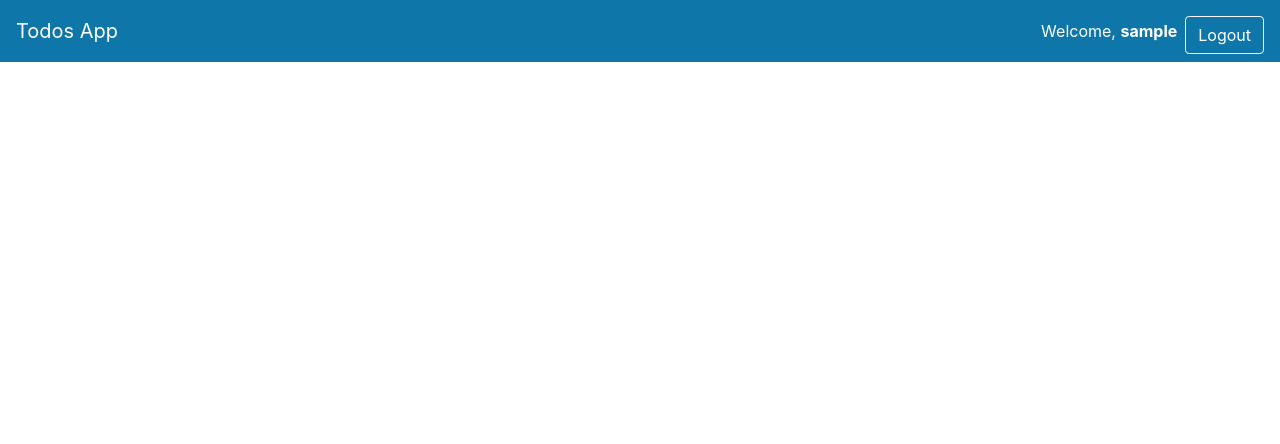
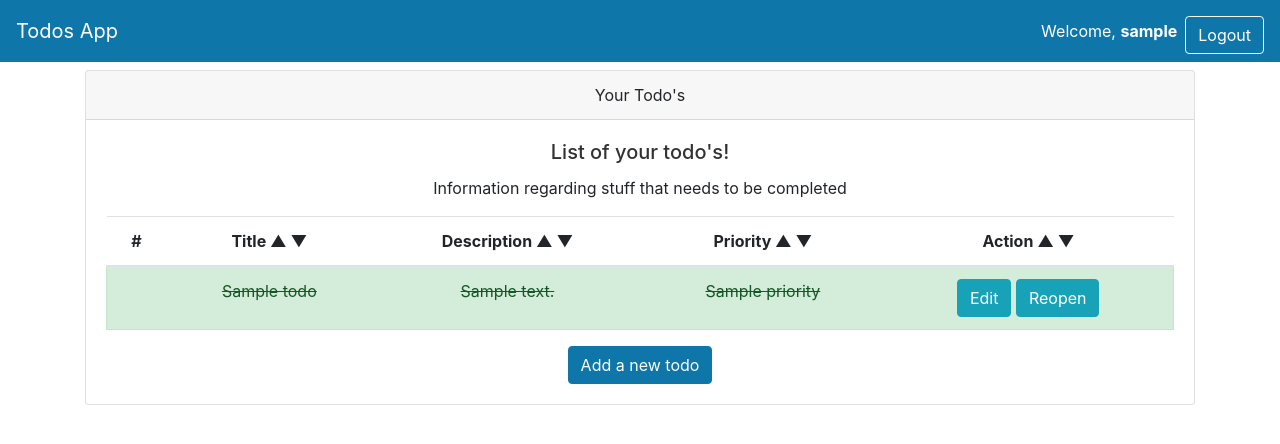
Before and after one commit to yykhysn/TodoApp, a FastAPI app: template templates/todos/todo.html in a window 1280 px wide. Shown: the top 444 px of the page. Run offline with FastAPI, Linux system fonts and the light colour scheme; the template is opened without the code that fills it: most values are stand-ins (such as "Sample title", 1, 10 or a date in 2020); some libraries are stand-ins or nearby versions.

Commit message:
feat: complete "todo.html" to render all user todos.

```diff
--- a/templates/todos/todo.html
+++ b/templates/todos/todo.html
@@ -8,6 +8,66 @@
 </head>
 <body>
     {% include "navbar.html" %}
+    <div class="container">
+        <div class="card text-center">
+            <div class="card-header">Your Todo's</div>
+            <div class="card-body">
+                <h5 class="card-title">List of your todo's!</h5>
+                <p class="card-text">Information regarding stuff that needs to be completed</p>
+                <table class="table table-hover">
+                    <thead>
+                        <tr>
+                            <th scope="col">#</th>
+                            <th scope="col" data-sort-key="title">Title
+                                <span class="arrow-up" data-sort-order="asc">▲</span>
+                                <span class="arrow-down" data-sort-order="desc">▼</span>
+                            </th>
+                            <th scope="col" data-sort-key="description">Description
+                                <span class="arrow-up" data-sort-order="asc">▲</span>
+                                <span class="arrow-down" data-sort-order="desc">▼</span>
+                            </th>
+                            <th scope="col" data-sort-key="priority">Priority
+                                <span class="arrow-up" data-sort-order="asc">▲</span>
+                                <span class="arrow-down" data-sort-order="desc">▼</span>
+                            </th>
+                            <th scope="col" data-sort-key="action">Action
+                                <span class="arrow-up" data-sort-order="asc">▲</span>
+                                <span class="arrow-down" data-sort-order="desc">▼</span>
+                            </th>
+                        </tr>
+                    </thead>
+                    <tbody id="todosTableBody">
+                        {% for todo in current_login_user_todos %}
+                        {% if todo.is_completed == False %}
+                        <tr data-todo-public-uuid = "{{todo.public_uuid}}">
+                            <td></td>
+                            <td>{{todo.title}}</td>
+                            <td>{{todo.description}}</td>
+                            <td>{{todo.priority}}</td>
+                            <td>
+                                <button type="button" class="btn btn-info">Edit</button>
+                                <button type="button" class="btn btn-info">Complete</button>
+                            </td>
+                        </tr>
+                        {% else %}
+                        <tr data-todo-public-uuid = "{{todo.public_uuid}}" class="alert alert-success">
+                            <td class="strike-through-td"></td>
+                            <td class="strike-through-td">{{todo.title}}</td>
+                            <td class="strike-through-td">{{todo.description}}</td>
+                            <td class="strike-through-td">{{todo.priority}}</td>
+                            <td>
+                                <button type="button" class="btn btn-info">Edit</button>
+                                <button type="button" class="btn btn-info">Reopen</button>
+                            </td>
+                        </tr>
+                        {% endif %}
+                        {% endfor %}
+                    </tbody>
+                </table>
+                <a href="add_todo" class="btn btn-primary">Add a new todo</a>
+            </div>
+        </div>
+    </div>
     <script src="/static/js/jquery-slim.js"></script>
     <script src="/static/js/popper.js"></script>
     <script src="/static/js/bootstrap.js"></script>
```
Also changed, not shown: router/todos_web.py (+6 -2 lines).
